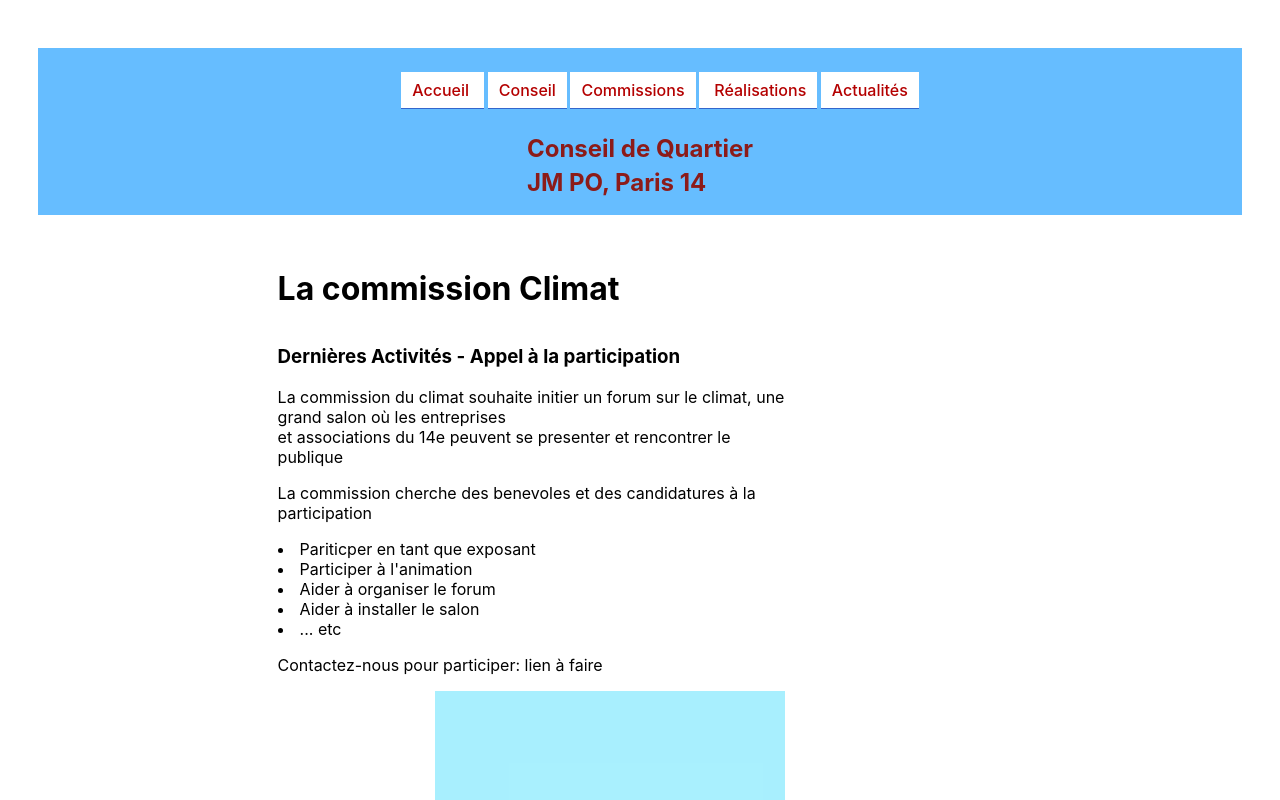
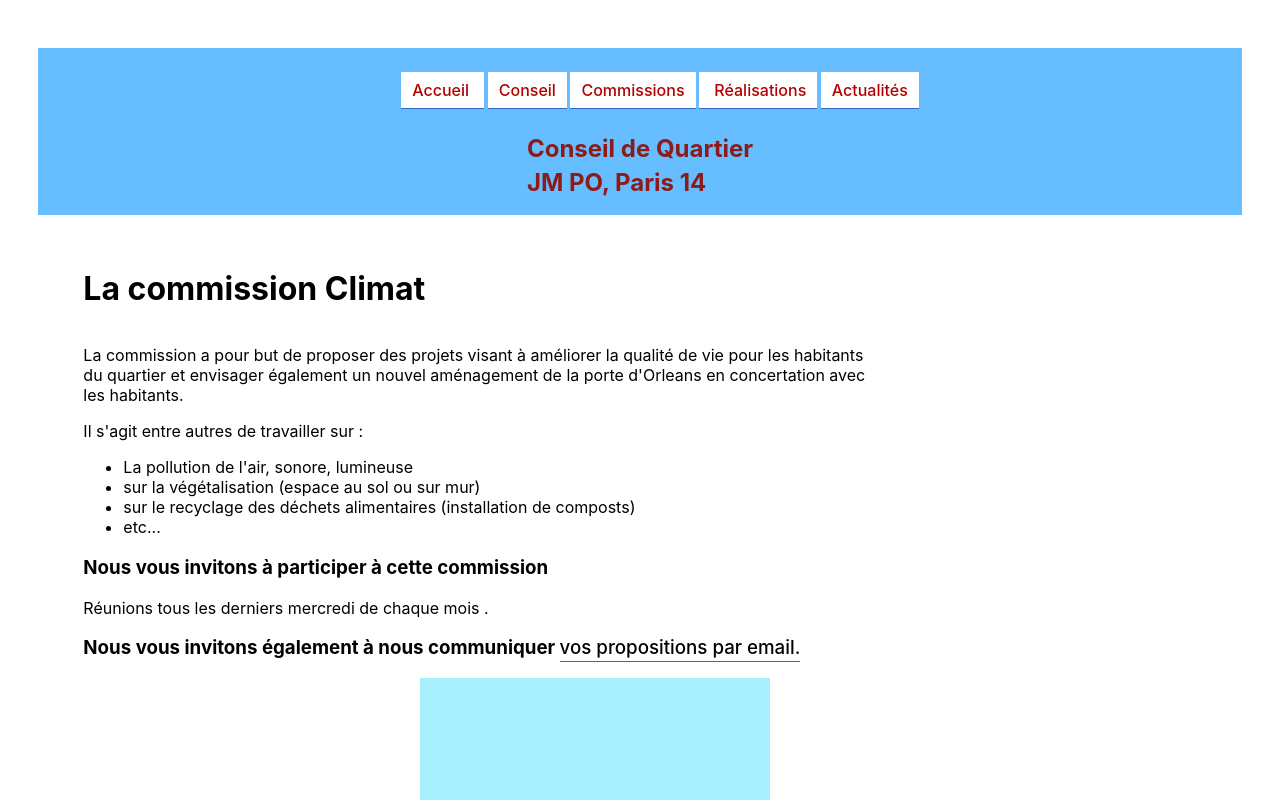
Before and after one commit to helgaParis/animation, a Next.js app: page /climat in a window 1280 px wide. Shown: the top 800 px of the page. Built offline with nearby package versions, Linux system fonts and the light colour scheme.

Commit message:
content chapter climat

```diff
--- a/components/layout.js
+++ b/components/layout.js
@@ -63,6 +63,11 @@ export default function Layout({ children}) {
                                     </Link>
                                 </li>
                                 <li>
+                                    <Link href="/comite">
+                                    <a title="Le Comité d'Animation" >Animation</a>
+                                    </Link>
+                                </li>
+                                <li>
                                     <Link href="/budget">
                                     <a title="Le budget du Conseil de Quartier" >Budget</a>
                                     </Link>
@@ -103,11 +108,6 @@ export default function Layout({ children}) {
                                 <li>
                                     <Link href="/commissions">
                                     <a title="Les Commissions actives">Commissions</a>
-                                    </Link>
-                                </li>
-                                <li>
-                                    <Link href="/comite">
-                                    <a title="Le Comité d'Animation" >Animation</a>
                                     </Link>
                                 </li>
                                 <li >
--- a/components/part2urban.js
+++ b/components/part2urban.js
@@ -7,12 +7,12 @@ export default function Part2urban() {
             <ul>
                 <li>
                     <Link href="/urban/p1">
-                    <a title="Projet" >Projet</a>
+                    <a title="Projet Porte d'Orléans" >Projet Porte d'Orléans</a>
                     </Link>
                 </li>
                 <li>
                     <Link href="/urban/p2">
-                    <a title="Interview" >Interview</a>
+                    <a title="Interview Patrick Bernard" >Interview Patrick Bernard</a>
                     </Link>
                 </li>
             </ul>
--- a/pages/climat.js
+++ b/pages/climat.js
@@ -3,7 +3,7 @@ import Layout, { siteTitle } from '../components/layout'
 import styles from '../styles/Home.module.css'
 import flowerStyles from '../styles/flower.module.css'
 import utilStyles from '../styles/layout.module.css'
-
+const email='conseil14@asf-web.fr'
 export default function Climat() {
     return (
         <Layout >
@@ -13,19 +13,21 @@ export default function Climat() {
         <main className={styles.main}>
         <div className={utilStyles.textgauche}>
             <h1 className={styles.main} >La commission Climat</h1>
-            <h3>Dernières Activités - Appel à la participation</h3>
-            <p>La commission du climat souhaite initier un forum sur le climat,
-                une grand salon où les entreprises<br></br> et associations du 14e peuvent se presenter
-                et rencontrer le publique        </p>
-            <p> La commission cherche des benevoles et des candidatures à la participation</p>
-            <li>Pariticper en tant que exposant</li>
-            <li>Participer à l'animation</li>
-            <li>Aider à organiser le forum</li>
-            <li>Aider à installer le salon</li>
-            <li>... etc</li>
-            <p>Contactez-nous pour participer:   lien à faire</p>
-        </div>
-
+            <p>La commission a pour but de proposer des projets visant à améliorer la qualité de vie pour les habitants du quartier et envisager également un nouvel aménagement de la porte d'Orleans en concertation avec les habitants.</p>
+            <p>
+            Il s'agit entre autres de travailler sur : </p>
+            <ul>
+              <li>La pollution de l'air, sonore, lumineuse</li>
+              <li>sur la végétalisation (espace au sol ou sur mur) </li>
+              <li>sur le recyclage des déchets alimentaires (installation de composts)</li>
+              <li>etc...</li>
+              </ul>
+            <h3>Nous vous invitons à participer à cette commission </h3>
+            <p>Réunions  tous les derniers mercredi de chaque mois .</p>
+            <h3>Nous vous invitons également à nous communiquer {""}
+            <a href={`mailto:${email}?subject=Commission de Climat&body= Mes Propositions :`}>vos propositions par email.</a>
+             </h3>
+</div>
        <div className={flowerStyles.containeranim}>
             <div className={flowerStyles.cloud}></div>
             <div className={flowerStyles.ground}></div>
```
